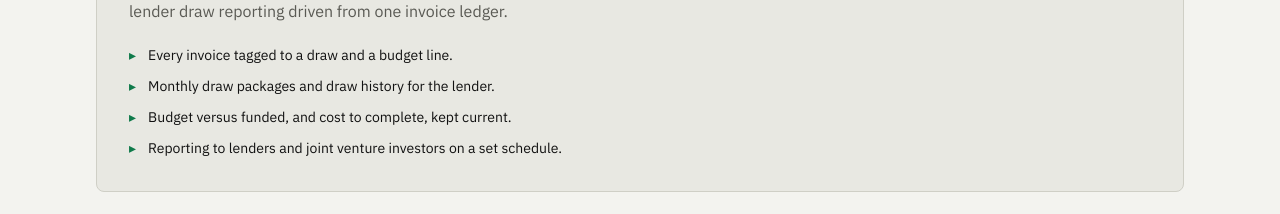
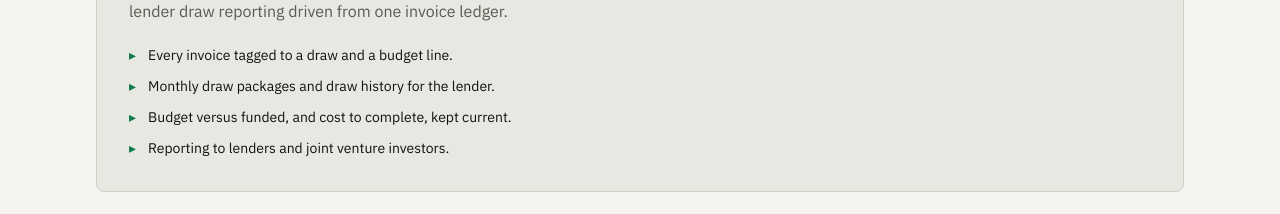
Before and after one commit to al4142/portfolio, a Next.js app: page / in a window 1280 px wide. Shown: the part 2080-2294 px from the top of the page. Built offline with nearby package versions, Linux system fonts and the light colour scheme.

Commit message:
Shorten the Newland lender reporting bullet.
End the last development-monitor bullet at joint venture investors.

```diff
--- a/src/content/site.ts
+++ b/src/content/site.ts
@@ -183,7 +183,7 @@ export const site: SiteContent = {
           "Every invoice tagged to a draw and a budget line.",
           "Monthly draw packages and draw history for the lender.",
           "Budget versus funded, and cost to complete, kept current.",
-          "Reporting to lenders and joint venture investors on a set schedule.",
+          "Reporting to lenders and joint venture investors.",
         ],
       },
       {
```
